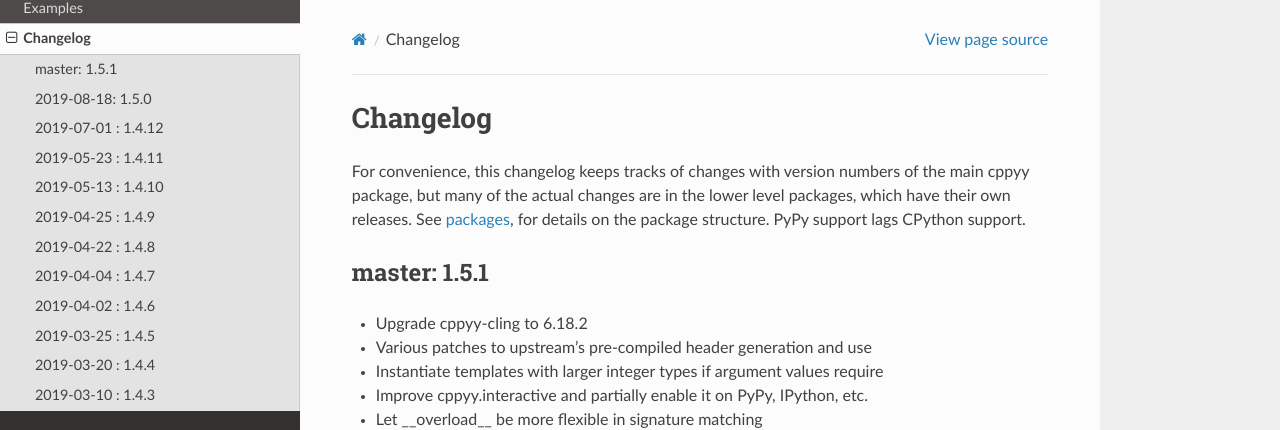
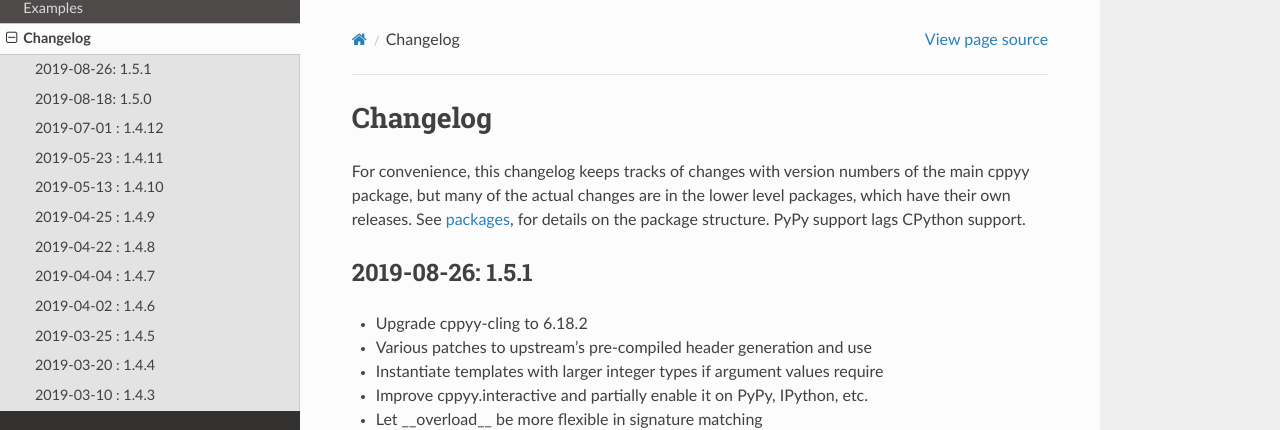
Before and after one commit to wlav/cppyy, a Sphinx documentation site: the page built from doc/source/changelog.rst, in a window 1280 px wide and 900 px high. Shown: the top 430 px of the window. Built offline with Sphinx 7.4.7 and the Read the Docs theme 2.0.0, drawn with Linux system fonts in a browser that asks for light colours; some of the changed lines change nothing that is shown.

Commit message:
mark date

```diff
--- a/doc/source/changelog.rst
+++ b/doc/source/changelog.rst
@@ -9,8 +9,8 @@
 See :doc:`packages <packages>`, for details on the package structure.
 PyPy support lags CPython support.
 
-master: 1.5.1
--------------
+2019-08-26: 1.5.1
+-----------------
 
 * Upgrade cppyy-cling to 6.18.2
 * Various patches to upstream's pre-compiled header generation and use
```
